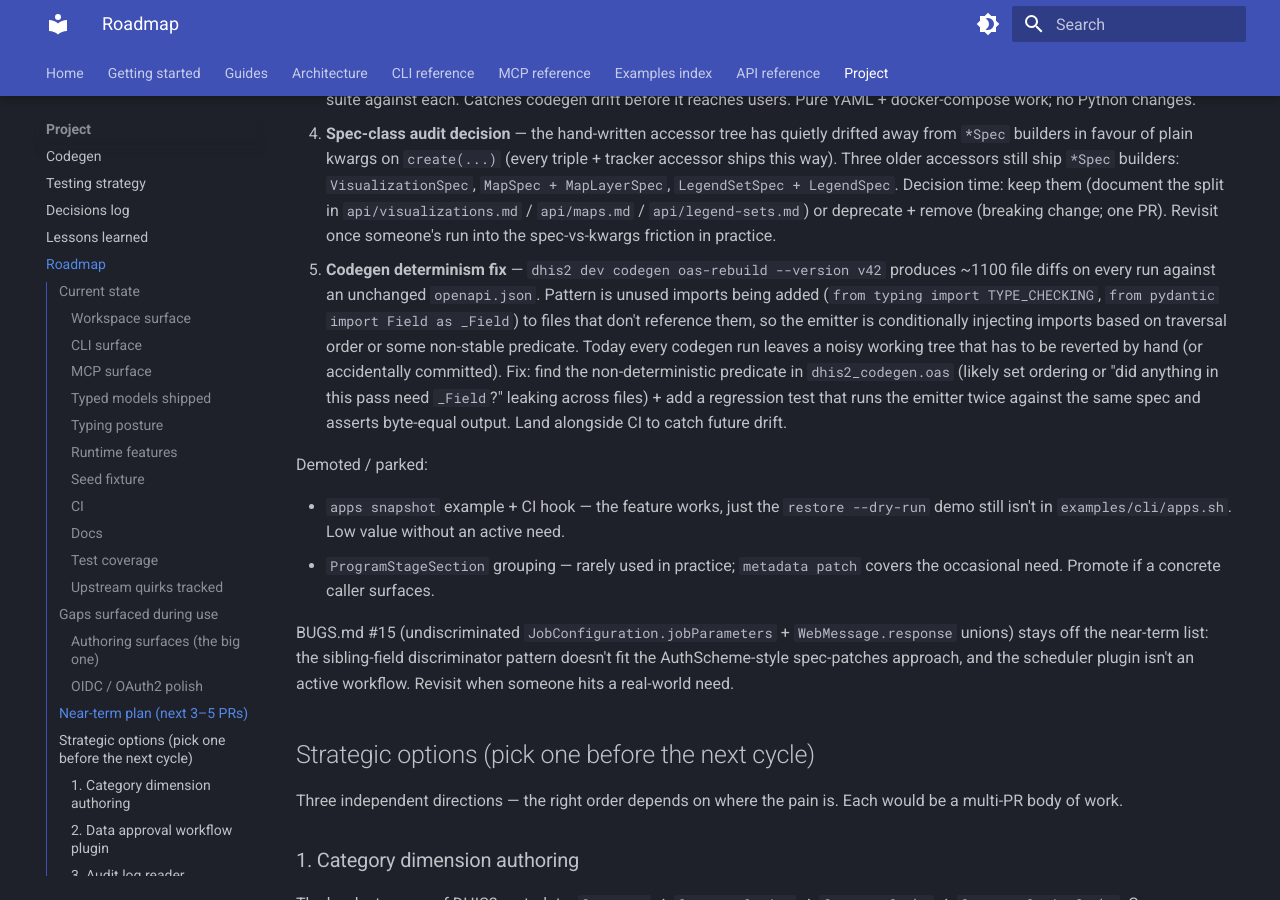
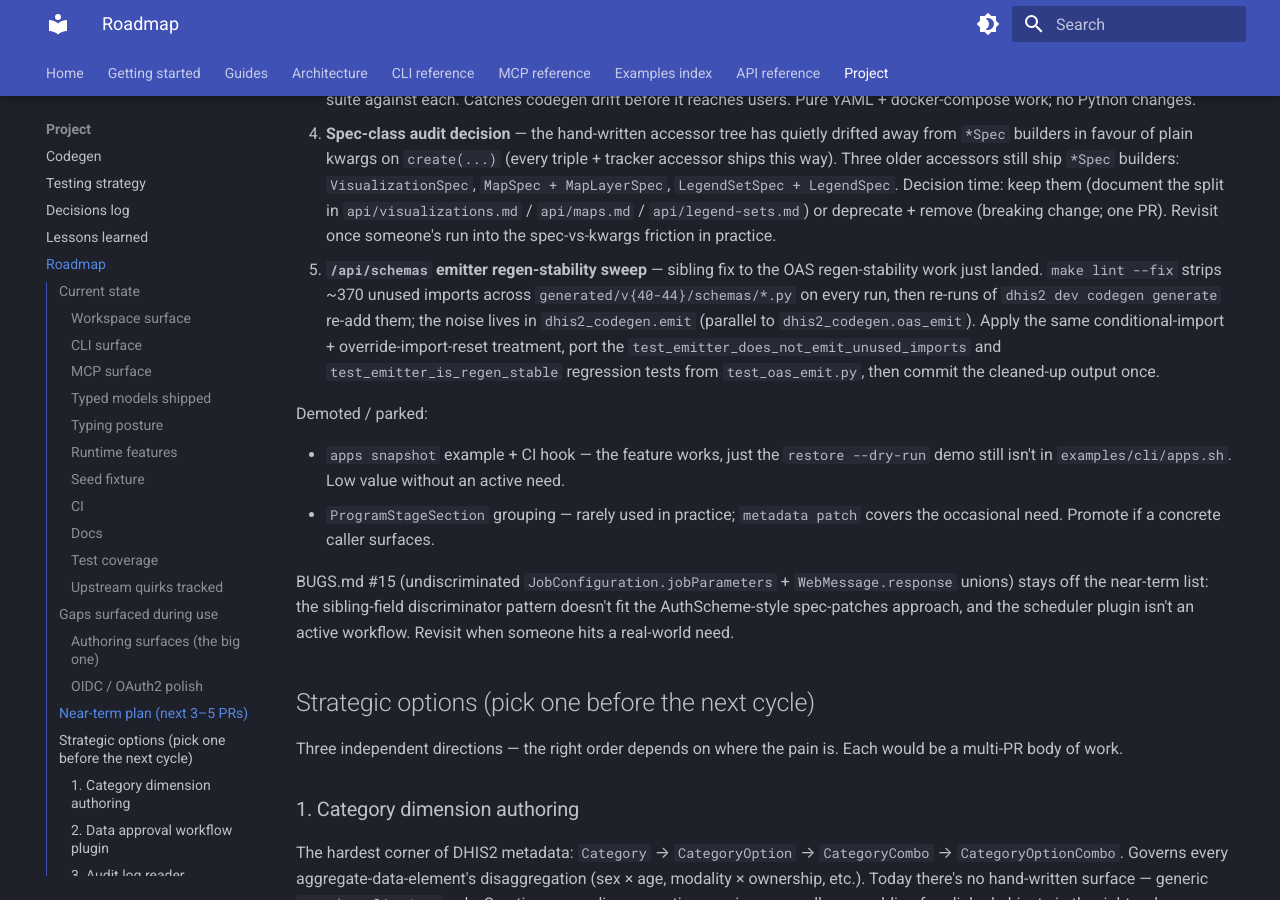
Before and after one commit to winterop-com/dhis2-utils, an MkDocs documentation site: the page built from docs/roadmap.md, in a window 1280 px wide and 900 px high, scrolled down 6734 px. Built offline with MkDocs 1.6.1 and Material for MkDocs 9.7.7, drawn with Linux system fonts in a browser that asks for light colours.

Commit message:
docs(roadmap): replace codegen-determinism item with emit.py follow-up
The OAS half shipped in 9345864 (regen-stable, two regression tests).
Same-shape bug still lives in dhis2_codegen.emit for the /api/schemas
emitter — re-list as a near-term sweep that ports the conditional-
import + override-reset fixes and the regen-stable test.

```diff
--- a/docs/roadmap.md
+++ b/docs/roadmap.md
@@ -145,7 +145,7 @@ The list below leans on option two — four small / concrete items lifted from m
 2. **`metadata sharing bulk`** — batched sharing helper. Apply one `SharingBuilder` result across many resources in one `/api/sharing` call per type. Natural follow-on to the bulk verbs shipped in #195 + #199. Small surface — `client.metadata.apply_sharing_bulk(by_resource, sharing)` + CLI wrapper. Useful when rolling a single user-group-access pattern across a cohort.
 3. **Multi-version CI integration matrix** — slow-marked tests run against v42 only; committed codegen for v40 / v41 / v43 / v44 is never exercised against a live stack. Stand up compose-managed stacks in the nightly workflow (`e2e.yml`) and run the slow suite against each. Catches codegen drift before it reaches users. Pure YAML + docker-compose work; no Python changes.
 4. **Spec-class audit decision** — the hand-written accessor tree has quietly drifted away from `*Spec` builders in favour of plain kwargs on `create(...)` (every triple + tracker accessor ships this way). Three older accessors still ship `*Spec` builders: `VisualizationSpec`, `MapSpec + MapLayerSpec`, `LegendSetSpec + LegendSpec`. Decision time: keep them (document the split in `api/visualizations.md` / `api/maps.md` / `api/legend-sets.md`) or deprecate + remove (breaking change; one PR). Revisit once someone's run into the spec-vs-kwargs friction in practice.
-5. **Codegen determinism fix** — `dhis2 dev codegen oas-rebuild --version v42` produces ~1100 file diffs on every run against an unchanged `openapi.json`. Pattern is unused imports being added (`from typing import TYPE_CHECKING`, `from pydantic import Field as _Field`) to files that don't reference them, so the emitter is conditionally injecting imports based on traversal order or some non-stable predicate. Today every codegen run leaves a noisy working tree that has to be reverted by hand (or accidentally committed). Fix: find the non-deterministic predicate in `dhis2_codegen.oas` (likely set ordering or "did anything in this pass need `_Field`?" leaking across files) + add a regression test that runs the emitter twice against the same spec and asserts byte-equal output. Land alongside CI to catch future drift.
+5. **`/api/schemas` emitter regen-stability sweep** — sibling fix to the OAS regen-stability work just landed. `make lint --fix` strips ~370 unused imports across `generated/v{40-44}/schemas/*.py` on every run, then re-runs of `dhis2 dev codegen generate` re-add them; the noise lives in `dhis2_codegen.emit` (parallel to `dhis2_codegen.oas_emit`). Apply the same conditional-import + override-import-reset treatment, port the `test_emitter_does_not_emit_unused_imports` and `test_emitter_is_regen_stable` regression tests from `test_oas_emit.py`, then commit the cleaned-up output once.
 
 Demoted / parked:
 
```
